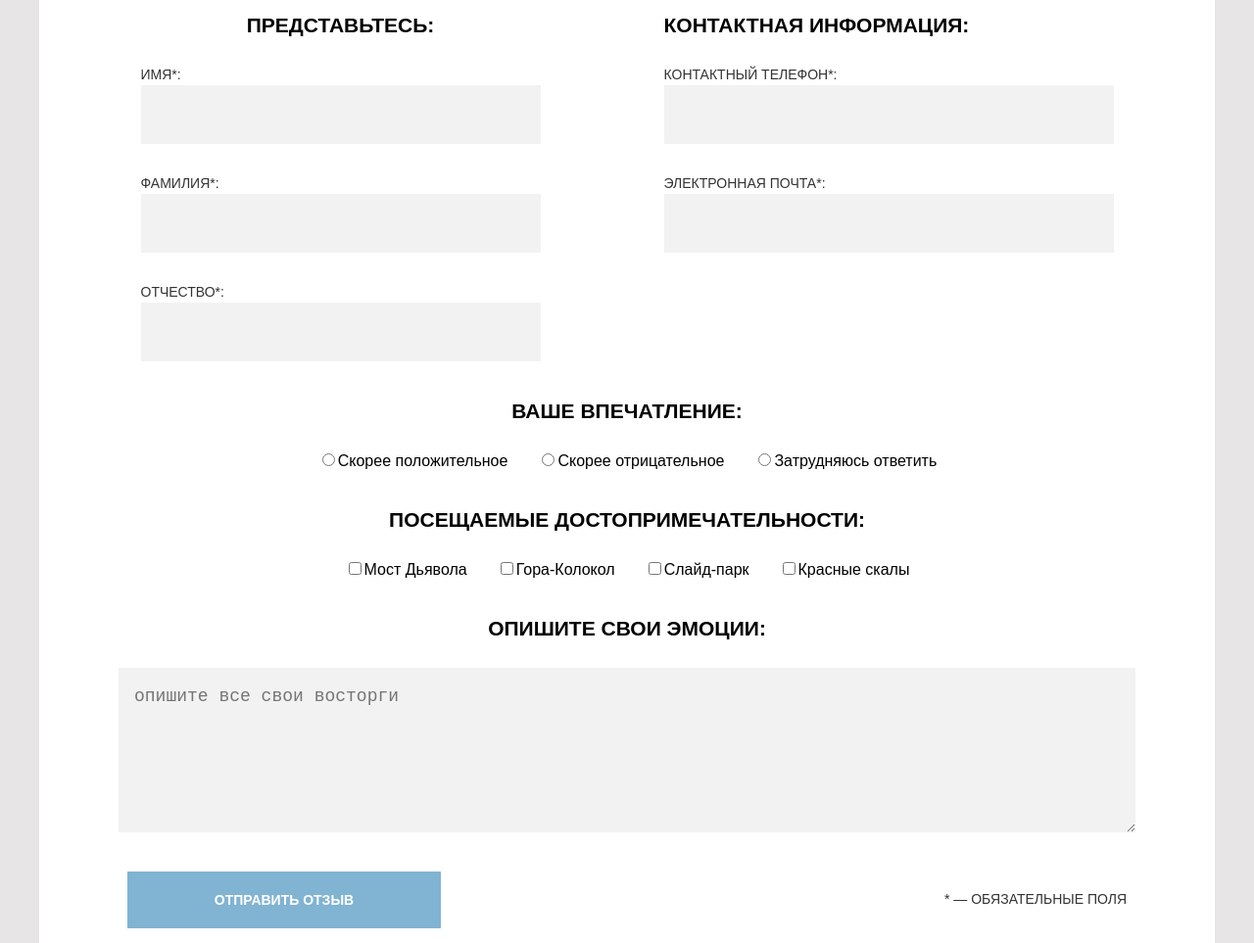
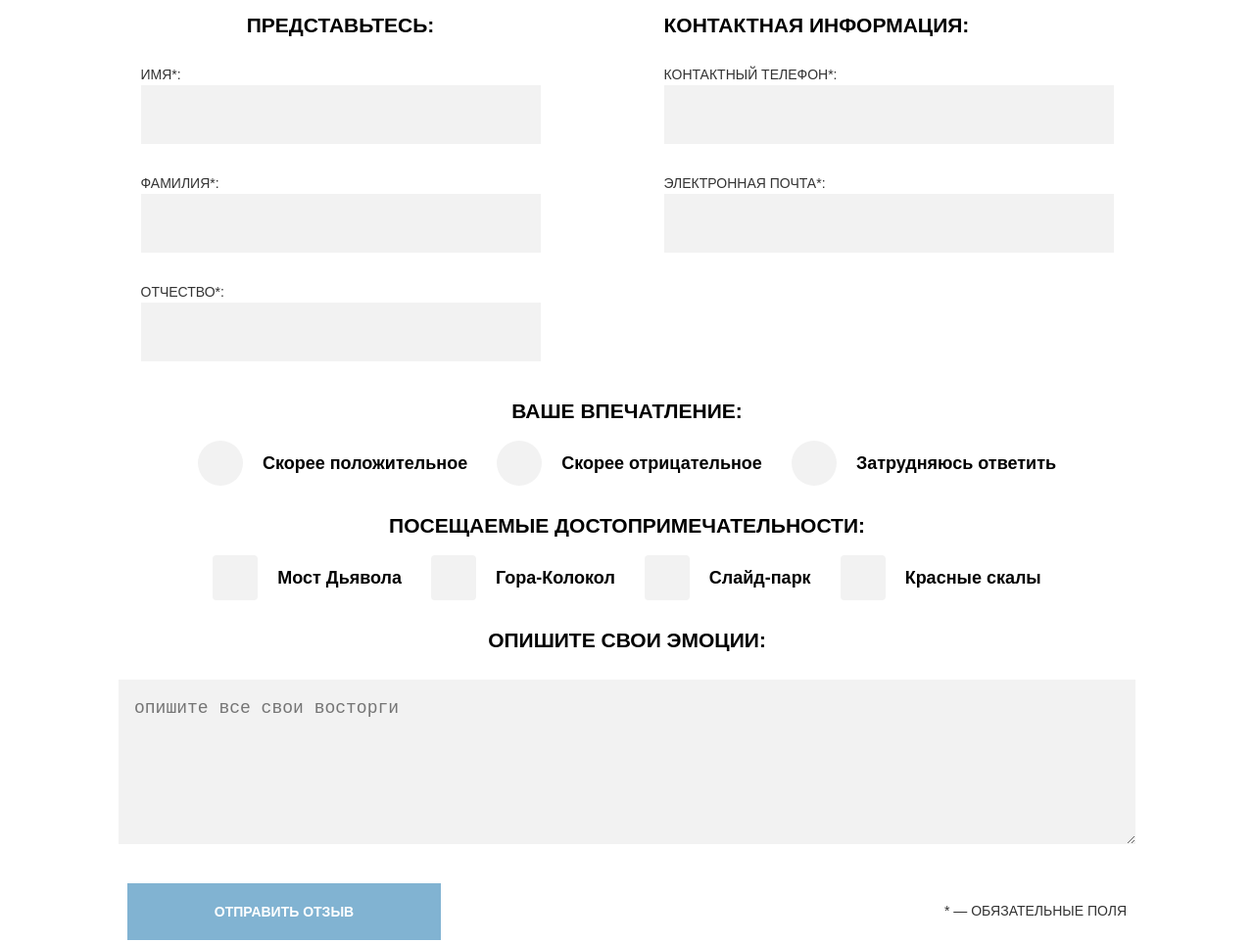
Before and after one commit to htmlacademy-adaptive/1738447-sedona-25, a website: page source/form.html in a window 1280 px wide. Shown: the part 543-1506 px from the top of the page at 98% size. Drawn offline with nearby package versions, Linux system fonts and the light colour scheme; files that its build step writes are made by us from their sources; a web font is replaced by a local one.

Commit message:
добавлены правки

```diff
--- a/source/form.html
+++ b/source/form.html
@@ -1,5 +1,5 @@
 <!DOCTYPE html>
-<html lang="ru">
+<html lang="ru"  class="html">
 
 <head>
   <meta charset="utf-8">
@@ -11,7 +11,7 @@
 
 <body class="body">
   <header class="header">
-    <div class="container header__container">
+    <div class="container header__container header__container-modified">
 
       <button class="header__btn-open">
         <svg width="20" height="24" viewBox="0 0 20 18" fill="none" xmlns="http://www.w3.org/2000/svg">
@@ -21,9 +21,9 @@
         </svg>
       </button>
 
-      <a href="index.html" class="header__logo"><img src="img/logo2.png" alt="Седона Лого"></a>
+      <a href="index.html" class="header__logo header__logo-modified"><img src="img/logo2.png" alt="Седона Лого"></a>
 
-      <nav class="header__nav">
+      <nav class="header__nav header__nav-modified">
         <button class="header__toggle" type="button">
           <svg width="23" height="23" viewBox="0 0 23 23" fill="none" xmlns="http://www.w3.org/2000/svg">
             <rect x="2.09094" width="29.5699" height="4" transform="rotate(45 2.09094 0)" fill="#ffffff"/>
@@ -53,7 +53,7 @@
   <main>
 
     <section class="hero">
-      <div class="container hero__container">
+      <div class="container hero__container hero__container-modified">
         <img src="img/text-sedona.svg.svg" alt="логотип Седона" class="hero__logo hero__logo-modified">
       </div>
     </section>
@@ -99,13 +99,25 @@
             <h2 class="name form__name">Ваше впечатление:</h2>
             <ul class="list form__list">
               <li class="form__item">
-                <label for="positive"><input type="radio" id="positive" name="radio">Скорее положительное</label>
+                <label for="positive" class="radio">
+                  <input type="radio" id="positive" name="radio" class="radio__input">
+                  <span class="radio__button"></span>
+                  Скорее положительное
+                </label>
               </li>
               <li class="form__item">
-                <label for="negative"><input type="radio" id="negative" name="radio">Скорее отрицательное</label>
+                <label for="negative" class="radio">
+                  <input type="radio" id="negative" name="radio" class="radio__input">
+                  <span class="radio__button"></span>
+                  Скорее отрицательное
+                </label>
               </li>
               <li class="form__item">
-                <label for="notsure"><input type="radio" id="notsure" name="radio">Затрудняюсь ответить</label>
+                <label for="notsure" class="radio">
+                  <input type="radio" id="notsure" name="radio" class="radio__input">
+                  <span class="radio__button"></span>
+                  Затрудняюсь ответить
+                </label>
               </li>
             </ul>
           </div>
@@ -114,16 +126,32 @@
             <h2 class="name form__name">Посещаемые достопримечательности:</h2>
             <ul class="list form__list">
               <li class="form__item">
-                <label for="bridge"><input type="checkbox" id="bridge">Мост Дьявола</label>
+                <label for="bridge" class="check">
+                  <input type="checkbox" id="bridge" class="check__input">
+                   <span class="check__box"></span>
+                  Мост Дьявола
+                </label>
               </li>
               <li class="form__item">
-                <label for="mount"><input type="checkbox" id="mount">Гора-Колокол</label>
+                <label for="mount" class="check">
+                  <input type="checkbox" id="mount" class="check__input">
+                  <span class="check__box"></span>
+                  Гора-Колокол
+                </label>
               </li>
               <li class="form__item">
-                <label for="park"><input type="checkbox" id="park">Слайд-парк</label>
+                <label for="park" class="check">
+                  <input type="checkbox" id="park" class="check__input">
+                  <span class="check__box"></span>
+                  Слайд-парк
+                </label>
               </li>
               <li class="form__item">
-                <label for="rock"><input type="checkbox" id="rock">Красные скалы</label>
+                <label for="rock" class="check">
+                  <input type="checkbox" id="rock" class="check__input">
+                  <span class="check__box"></span>
+                  Красные скалы
+                </label>
               </li>
             </ul>
           </div>
--- /dev/null
+++ b/source/less/body.less
@@ -0,0 +1,3 @@
+.body {
+  background: #e7e5e5;
+}
--- /dev/null
+++ b/source/less/checkbox.less
@@ -0,0 +1,36 @@
+.check {
+  padding-left: 66px;
+  display: flex;
+  align-items: center;
+  font-weight: 700;
+  font-size: 18px;
+  line-height: 26px;
+}
+
+.check__input {
+  appearance: none;
+  position: absolute;
+}
+
+.check__box {
+  position: absolute;
+  margin-left: -66px;
+  width: 46px;
+  height: 46px;
+  background-color: #f2f2f2;
+  border-radius: 4px;
+}
+
+.check__input:checked + .check__box {
+  background-image: url("../img/tick.svg.svg");
+  background-repeat: no-repeat;
+  background-position: center;
+  position: absolute;
+  transform: translateY(100%);
+  z-index: 10;
+}
+
+.check__input:hover + .check__box {
+  background-color: #e5e5e5;
+  transition: 300ms;
+}
--- a/source/less/container.less
+++ b/source/less/container.less
@@ -6,7 +6,3 @@
   position: relative;
   filter: drop-shadow(30px 10px 14px 14px #3a3a3a);
 }
-
-html {
-  font-family: "PT sans", sans-serif;
-}
--- a/source/less/header.less
+++ b/source/less/header.less
@@ -7,7 +7,11 @@
   padding: 15px 0;
 }
 
-.header__logo {
+.header__container-modified {
+  position: relative;
+}
+
+.header__logo-modified {
   position: absolute;
   z-index: 3;
   top: 0;
@@ -65,7 +69,7 @@
     top: 15px;
   }
 
-  .header__nav {
+  .header__nav-modified {
     opacity: 0;
     position: fixed;
     z-index: 20;
--- a/source/less/hero.less
+++ b/source/less/hero.less
@@ -10,7 +10,11 @@
   position: relative;
 }
 
-.hero__container::before {
+.hero__container-modified {
+  position: relative;
+}
+
+.hero__container-modified::before {
   content: "";
   position: absolute;
   bottom: 0;
--- /dev/null
+++ b/source/less/html.less
@@ -0,0 +1,3 @@
+html {
+  font-family: "PT sans", sans-serif;
+}
--- a/source/less/common-styles.less
+++ b/source/less/list.less
@@ -3,7 +3,3 @@
   padding-left: unset;
   margin: unset;
 }
-
-.body {
-  background: #e7e5e5;
-}
--- a/source/less/text-headings.less
+++ b/source/less/name.less
@@ -2,14 +2,6 @@
   font-size: 21px;
   line-height: 21px;
   font-weight: 700;
-  text-transform: uppercase;
-  margin: unset;
-}
-
-.text {
-  font-size: 14px;
-  line-height: 21px;
-  font-weight: 400;
   text-transform: uppercase;
   margin: unset;
 }
--- /dev/null
+++ b/source/less/radio-button.less
@@ -0,0 +1,36 @@
+.radio {
+  padding-left: 66px;
+  display: flex;
+  align-items: center;
+  font-weight: 700;
+  font-size: 18px;
+  line-height: 26px;
+}
+
+.radio__input {
+  appearance: none;
+  position: absolute;
+}
+
+.radio__button {
+  position: absolute;
+  margin-left: -66px;
+  width: 46px;
+  height: 46px;
+  border-radius: 50%;
+  background-color: #f2f2f2;
+}
+
+.radio__input:checked + .radio__button {
+  background-image: url("../img/radio-point.svg");
+  background-repeat: no-repeat;
+  background-position: center;
+  position: absolute;
+  z-index: 10;
+  transform: scaleX(-100%);
+}
+
+.radio__input:hover + .radio__button {
+  background-color: #e5e5e5;
+  transition: 300ms;
+}
--- a/source/less/style.less
+++ b/source/less/style.less
@@ -1,15 +1,19 @@
+@import "source/less/html.less";
 @import "source/less/container.less";
-@import "source/less/common-styles.less";
+@import "source/less/name.less";
+@import "source/less/text.less";
+@import "source/less/list.less";
 @import "source/less/header.less";
 @import "source/less/hero.less";
 @import "source/less/introduction.less";
 @import "source/less/advantage.less";
-@import "source/less/text-headings.less";
 @import "source/less/bonus.less";
 @import "source/less/advantage-list.less";
 @import "source/less/book.less";
 @import "source/less/map.less";
 @import "source/less/footer.less";
 @import "source/less/form.less";
+@import "source/less/checkbox.less";
+@import "source/less/radio-button.less";
 @import "source/less/gallery.less";
 @import "source/less/video.less";
--- /dev/null
+++ b/source/less/text.less
@@ -0,0 +1,7 @@
+.text {
+  font-size: 14px;
+  line-height: 21px;
+  font-weight: 400;
+  text-transform: uppercase;
+  margin: unset;
+}
```
Also changed, not shown: source/gallery.html (+4 -4 lines), source/index.html (+5 -5 lines), source/img/radio-point.svg (added), source/img/tick.svg.svg (added).
